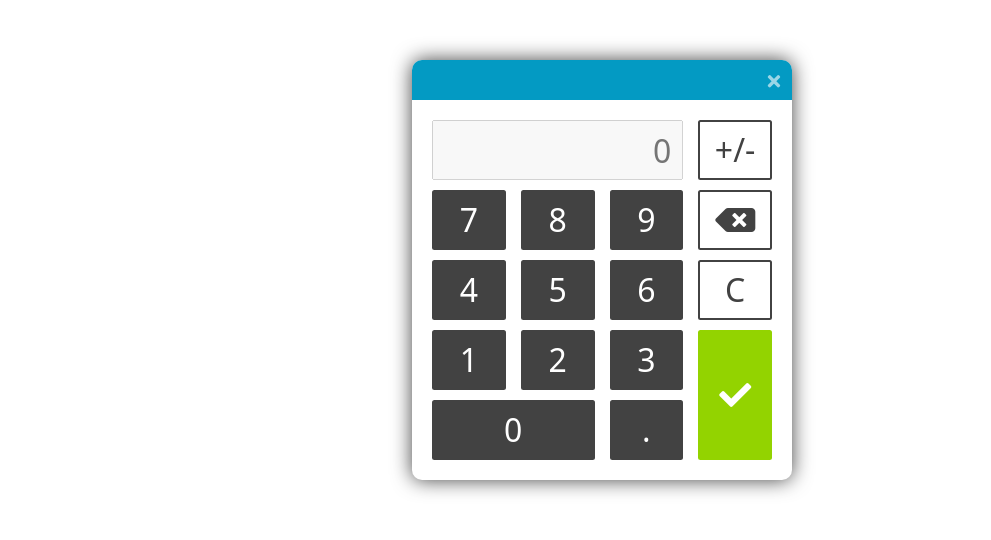
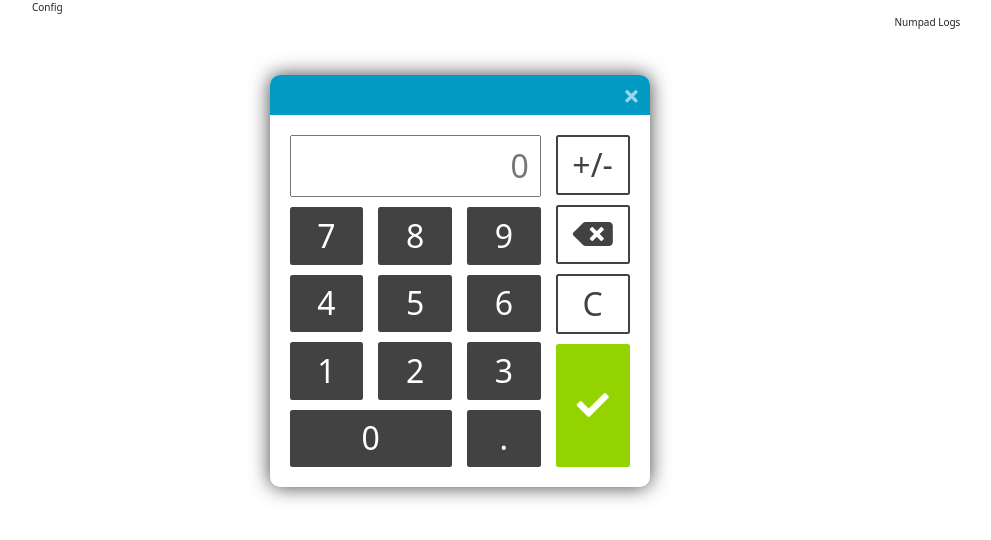
Before and after one commit to SergheevEvgheni/Calculator, a Vue app: page / in a window 1280 px wide. Shown: the top 540 px of the page, without its empty margins (38-1029 px from the left). Built offline with nearby package versions, Linux system fonts and the light colour scheme.

Commit message:
structure

```diff
--- a/src/App.vue
+++ b/src/App.vue
@@ -1,17 +1,32 @@
 <template>
-  <div class="container">
-    <Numpad msg="Welcome to Your Vue.js + TypeScript App"/>
-  </div>
+ <div class="container">
+   <div class="row">
+     <NumpadConfig />
+   </div>
+   <div class="row">
+     <div class="col-9">
+       <Numpad />
+     </div>
+     <div class="col-3">
+       Numpad Logs
+     </div>
+   </div>
+ </div>
 </template>
 
 <script lang="ts">
 import { defineComponent } from 'vue'
-import Numpad from './components/Numpad.vue'
+import NumpadConfig from '@/components/NumpadConfig.vue'
+import Numpad from '@/components/Numpad.vue'
 
 export default defineComponent({
   name: 'App',
   components: {
-    Numpad
+    Numpad,
+    NumpadConfig
+  },
+  setup () {
+    console.log('setup')
   }
 })
 </script>
--- a/src/components/Numpad.vue
+++ b/src/components/Numpad.vue
@@ -1,7 +1,7 @@
 <template>
   <div class="numpad">
     <div class="numpad__header">
-      <i class="fas fa-times"></i>
+      <i class="fas fa-times" />
     </div>
     <div class="numpad__body">
       <div class="row">
@@ -12,74 +12,71 @@
                 type="text"
                 class="numpad__screen"
                 placeholder="0"
-                disabled
               />
             </div>
           </div>
 
           <div class="row">
             <div class="col-4">
-              <button type="button" value="7" class="btn btn--number">7</button>
+              <NumpadBtn btn-style="number">7</NumpadBtn>
             </div>
             <div class="col-4">
-              <button type="button" value="8" class="btn btn--number">8</button>
+              <NumpadBtn btn-style="number">8</NumpadBtn>
             </div>
             <div class="col-4">
-              <button type="button" value="9" class="btn btn--number">9</button>
+              <NumpadBtn btn-style="number">9</NumpadBtn>
             </div>
             <div class="col-4">
-              <button type="button" value="4" class="btn btn--number">4</button>
+              <NumpadBtn btn-style="number">4</NumpadBtn>
             </div>
             <div class="col-4">
-              <button type="button" value="5" class="btn btn--number">5</button>
+              <NumpadBtn btn-style="number">5</NumpadBtn>
             </div>
             <div class="col-4">
-              <button type="button" value="6" class="btn btn--number">6</button>
+              <NumpadBtn btn-style="number">6</NumpadBtn>
             </div>
             <div class="col-4">
-              <button type="button" value="1" class="btn btn--number">1</button>
+              <NumpadBtn btn-style="number">1</NumpadBtn>
             </div>
             <div class="col-4">
-              <button type="button" value="2" class="btn btn--number">2</button>
+              <NumpadBtn btn-style="number">2</NumpadBtn>
             </div>
             <div class="col-4">
-              <button type="button" value="3" class="btn btn--number">3</button>
+              <NumpadBtn btn-style="number">3</NumpadBtn>
             </div>
-
             <div class="col-8 flex-grow-1">
-              <button type="button" value="0" class="btn btn--number flex-grow-1">0</button>
+              <NumpadBtn btn-style="number">0</NumpadBtn>
             </div>
             <div class="col-4">
-              <button type="button" class="btn btn--number" value=".">.</button>
+              <NumpadBtn btn-style="number">.</NumpadBtn>
             </div>
           </div>
         </div>
 
-        <div class="col-3 d-flex flex-column numpad__control">
-          <button type="button" class="btn btn--control">+/-</button>
-          <button type="button" class="btn btn--control"><i class="fas fa-backspace"></i></button>
-          <button type="button" class="btn btn--control">C</button>
-          <button type="button" class="btn btn--control btn--check"><i class="fas fa-check"></i></button>
+        <div class="col-3 d-flex flex-column">
+          <NumpadBtn btn-style="operator">+/-</NumpadBtn>
+          <NumpadBtn btn-style="operator"><i class="fas fa-backspace"/></NumpadBtn>
+          <NumpadBtn btn-style="operator">C</NumpadBtn>
+          <NumpadBtn btn-style="check"><i class="fas fa-check"/></NumpadBtn>
         </div>
       </div>
     </div>
   </div>
 </template>
+
 <script lang="ts">
 import { defineComponent } from 'vue'
+import NumpadBtn from '@/components/NumpadBtn.vue'
 
 export default defineComponent({
   name: 'Numpad',
-  props: {
-    msg: String
-  },
-  setup (props) {
-    console.log(props)
+  components: {
+    NumpadBtn
   }
 })
 </script>
+
 <style scoped lang="scss">
-
   .numpad {
     width: 380px;
     margin: 60px auto;
@@ -105,36 +102,10 @@ export default defineComponent({
       direction: RTL;
       padding: 5px 10px;
     }
-  }
-
-  button, input {
-    height: 60px;
-    width: 100%;
-    margin-bottom: 10px;
-    font-size: 32px;
-  }
-
-  .btn {
-    &--number {
-      background-color: #424242;
-      color: #fff;
-      &:hover {
-        color: #fff;
-      }
-    }
-    &--control {
-      background-color: #fff;
-      color: #424242;
-      border: 2px solid #424242;
-    }
-    &--check {
-      flex: 1;
-      background-color: #93D300;
-      color: #fff;
-      border: none;
-      &:hover {
-        color: #fff;
-      }
+    button, input {
+      width: 100%;
+      margin-bottom: 10px;
+      font-size: 32px;
     }
   }
 </style>
--- /dev/null
+++ b/src/components/NumpadBtn.vue
@@ -0,0 +1,50 @@
+<template>
+  <button
+    type="button"
+    class="btn"
+    :class="`btn--${btnStyle}`"
+  >
+    <slot />
+  </button>
+</template>
+
+<script lang="ts">
+import { defineComponent } from 'vue'
+
+export default defineComponent({
+  name: 'NumpadBtn',
+  props: {
+    btnStyle: String
+  },
+  setup (props) {
+    console.log(props)
+  }
+})
+</script>
+
+<style scoped lang="scss">
+
+  .btn {
+    &--number {
+      background-color: #424242;
+      color: #fff;
+      &:hover {
+        color: #fff;
+      }
+    }
+    &--operator {
+      background-color: #fff;
+      color: #424242;
+      border: 2px solid #424242;
+    }
+    &--check {
+      flex: 1;
+      background-color: #93D300;
+      color: #fff;
+      border: none;
+      &:hover {
+        color: #fff;
+      }
+    }
+  }
+</style>
--- /dev/null
+++ b/src/components/NumpadConfig.vue
@@ -0,0 +1,15 @@
+<template>
+  Config
+</template>
+
+<script lang="ts">
+import { defineComponent } from 'vue'
+
+export default defineComponent({
+  name: 'NumpadConfig'
+})
+</script>
+
+<style scoped lang="scss">
+
+</style>
```
